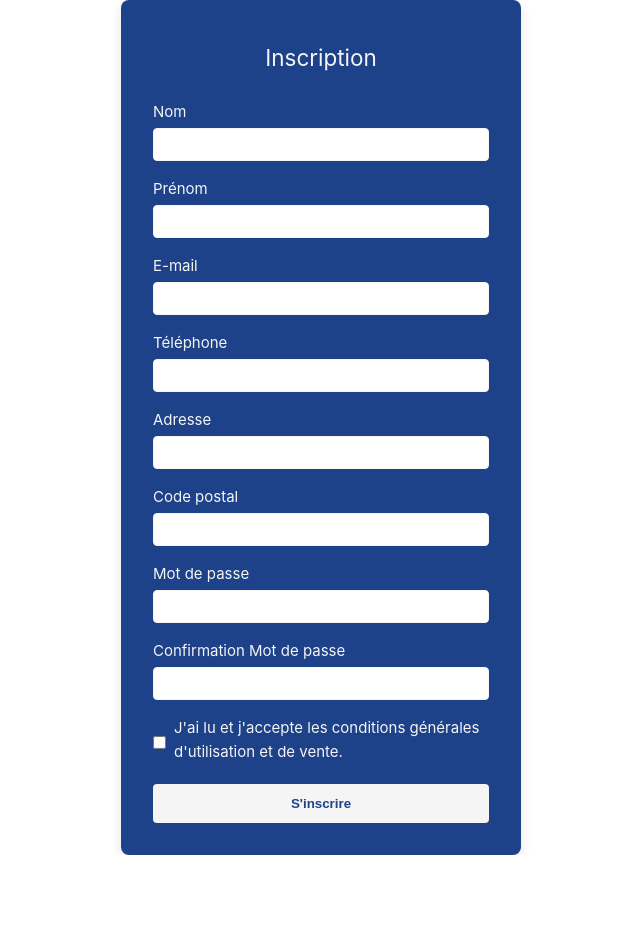
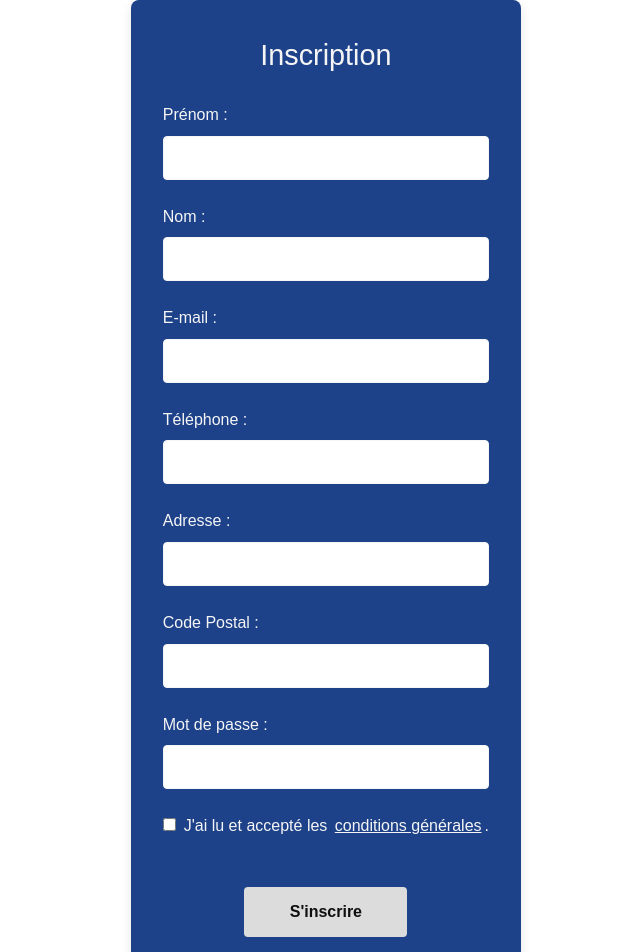
Before and after one commit to Jonathan-Bosman/baller-center, a Vue app in the folder front/: page /inscription in a window 1280 px wide. Shown: the top 952 px of the page, without its empty margins (119-759 px from the left). Before the commit the page ends 855 px from the top, so only its background shows below. Built offline with nearby package versions, Linux system fonts and the light colour scheme.

Commit message:
correction de la page register

```diff
--- a/front/src/router/index.ts
+++ b/front/src/router/index.ts
@@ -2,6 +2,7 @@ import { createRouter, createWebHistory } from 'vue-router'
 import HomeView from '../views/HomeView.vue'
 import AboutView from '@/views/AboutView.vue'
 import InscriptionView from '@/views/InscriptionView.vue'
+import ConnexionView from '@/views/ConnexionView.vue'
 
 const router = createRouter({
   history: createWebHistory(import.meta.env.BASE_URL),
@@ -20,6 +21,11 @@ const router = createRouter({
       path: '/inscription',
       name: 'inscription',
       component: InscriptionView
+    },
+    {
+      path: '/connexion',
+      name: 'connexion',
+      component: ConnexionView
     }
   ]
 })
--- /dev/null
+++ b/front/src/views/ConnexionView.vue
@@ -0,0 +1,112 @@
+<template>
+    <div class="connexion-container">
+      <h2>Connexion</h2>
+      <form @submit.prevent="handleSubmit">
+        <div class="form-group">
+          <label for="email">E-mail</label>
+          <input type="email" id="email" v-model="form.email" required />
+        </div>
+
+        <div class="form-group">
+          <label for="password">Mot de passe</label>
+          <input type="password" id="password" v-model="form.password" required />
+        </div>
+
+        <button type="submit">Se connecter</button>
+
+        <div class="forgot-password">
+          <a href="#">Mot de passe oublié ?</a>
+        </div>
+      </form>
+    </div>
+  </template>
+
+  <script setup lang="ts">
+  import { reactive } from 'vue'
+
+  const form = reactive({
+    email: '',
+    password: ''
+  })
+
+  const handleSubmit = () => {
+    alert("Connexion réussie !");
+    // Logique de connexion ou appel API pour authentification
+  }
+  </script>
+
+  <style scoped>
+  /* Style principal du conteneur */
+  .connexion-container {
+    max-width: 600px; /* Augmenter la largeur du conteneur */
+    margin: 0 auto;
+    padding: 3rem; /* Plus d'espace intérieur */
+    background-color: #1D428A;
+    color: #f5f5f5;
+    border-radius: 20px; /* Augmenter le border-radius pour des coins arrondis plus marqués */
+    box-shadow: 0px 6px 18px rgba(0, 0, 0, 0.1);
+  }
+
+  /* Titre de la page */
+  h2 {
+    text-align: center;
+    background-color: #1D428A;
+    padding: 1rem; /* Augmenter l'espace autour du titre */
+    color: white;
+    margin-bottom: 1.5rem;
+    border-radius: 10px; /* Border-radius sur le titre pour correspondre au style global */
+  }
+
+  /* Style des groupes de formulaires */
+  .form-group {
+    margin-bottom: 1.5rem; /* Plus d'espacement entre les champs */
+  }
+
+  .form-group label {
+    display: block;
+    margin-bottom: 0.5rem;
+    color: #f5f5f5;
+  }
+
+  /* Style des champs de texte (email et mot de passe) */
+  .form-group input[type="email"],
+  .form-group input[type="password"] {
+    width: 100%;
+    padding: 0.75rem; /* Augmenter la taille des champs */
+    border: 1px solid #f5f5f5;
+    border-radius: 15px; /* Augmenter le border-radius des champs de texte */
+    box-sizing: border-box;
+  }
+
+  /* Style du bouton de soumission */
+  button[type="submit"] {
+    width: 100%;
+    padding: 0.75rem;
+    border: none;
+    border-radius: 10px; /* Augmenter le border-radius du bouton */
+    background-color: #f5f5f5;
+    color: #1D428A;
+    font-weight: bold;
+    cursor: pointer;
+    transition: background-color 0.3s;
+  }
+
+  button[type="submit"]:hover {
+    background-color: #e0e0e0; /* Changer légèrement la couleur au survol */
+  }
+
+  /* Style pour le lien "Mot de passe oublié" */
+  .forgot-password {
+    text-align: center;
+    margin-top: 1rem;
+  }
+
+  .forgot-password a {
+    color: #f5f5f5;
+    text-decoration: none;
+  }
+
+  .forgot-password a:hover {
+    text-decoration: underline;
+  }
+  </style>
--- a/front/src/views/HomeView.vue
+++ b/front/src/views/HomeView.vue
@@ -11,6 +11,7 @@ import TheWelcome from '../components/TheWelcome.vue'
       <nav>
         <RouterLink to="/">Home</RouterLink>
         <RouterLink to="/Inscription">Inscription</RouterLink>
+        <RouterLink to="/Connexion">Connexion</RouterLink>
         <RouterLink to="/about">About</RouterLink>
       </nav>
     </div>
--- a/front/src/views/InscriptionView.vue
+++ b/front/src/views/InscriptionView.vue
@@ -1,4 +1,4 @@
-<template>
+<!-- <template>
   <div class="inscription-container">
     <h2>Inscription</h2>
     <form @submit.prevent="handleSubmit">
@@ -49,11 +49,13 @@
 
       <button type="submit" class="submit-button">S'inscrire</button>
     </form>
+    <p v-if="errorMessage" class="error-message">{{ errorMessage }}</p>
+    <p v-if="successMessage" class="success-message">{{ successMessage }}</p>
   </div>
 </template>
 
 <script setup lang="ts">
-  import { reactive } from 'vue'
+import { reactive, ref } from 'vue';
 
 const form = reactive({
   nom: '',
@@ -65,16 +67,44 @@
   password: '',
   confirmPassword: '',
   termsAccepted: false
-  })
+});
+
+// Pour afficher les messages d'erreur et de succès
+const errorMessage = ref('');
+const successMessage = ref('');
 
 const handleSubmit = () => {
+  errorMessage.value = '';
+  successMessage.value = '';
+
+  // Validation des mots de passe
   if (form.password !== form.confirmPassword) {
-      alert("Les mots de passe ne correspondent pas !");
+    errorMessage.value = "Les mots de passe ne correspondent pas !";
     return;
   }
-    alert("Formulaire soumis avec succès !");
-    // Logique d'inscription ou appel API pour enregistrer les données utilisateur
+
+  // Validation de la longueur du mot de passe
+  if (form.password.length < 10) {
+    errorMessage.value = "Le mot de passe doit contenir au moins 10 caractères.";
+    return;
   }
+
+  // Validation de la présence d'une minuscule, majuscule, chiffre et caractère spécial dans le mot de passe
+  const passwordRegex = /^(?=.*[a-z])(?=.*[A-Z])(?=.*[0-9])(?=.*[!@#$%^&*(),;.?":{}|<>]).{10,255}$/;
+  if (!passwordRegex.test(form.password)) {
+    errorMessage.value = "Le mot de passe doit contenir une minuscule, une majuscule, un chiffre et un caractère spécial.";
+    return;
+  }
+
+  // Validation des champs requis
+  if (!form.nom || !form.prenom || !form.email || !form.codePostal || !form.password) {
+    errorMessage.value = "Tous les champs requis doivent être remplis.";
+    return;
+  }
+
+  // Simulation d'une inscription réussie
+  successMessage.value = `Utilisateur ${form.prenom} ${form.nom} inscrit avec succès !`;
+};
 </script>
 
 <style scoped>
@@ -139,4 +169,248 @@
 .submit-button:hover {
   background-color: #e0e0e0;
 }
+
+.error-message {
+  color: red;
+  margin-top: 1rem;
+  text-align: center;
+}
+
+.success-message {
+  color: green;
+  margin-top: 1rem;
+  text-align: center;
+}
+</style> -->
+
+
+<template>
+  <div class="register">
+    <h2>Inscription</h2>
+    <form @submit.prevent="handleSubmit" class="registration-form">
+      <div class="container">
+        <label for="firstname">Prénom :</label>
+        <input v-model="firstname" id="firstname" type="text" class="input-field" required />
+      </div>
+
+      <div class="container">
+        <label for="lastname">Nom :</label>
+        <input v-model="lastname" id="lastname" type="text" class="input-field" required />
+      </div>
+
+      <div class="container">
+        <label for="email">E-mail :</label>
+        <input v-model="email" id="email" type="email" class="input-field" required />
+      </div>
+
+      <div class="container">
+        <label for="telephone">Téléphone :</label>
+        <input v-model="telephone" id="telephone" type="text" class="input-field" required />
+      </div>
+
+      <div class="container">
+        <label for="address">Adresse :</label>
+        <input v-model="address" id="address" type="text" class="input-field" required />
+      </div>
+
+      <div class="container">
+        <label for="zipcode">Code Postal :</label>
+        <input v-model="zipcode" id="zipcode" type="text" class="input-field" required />
+      </div>
+
+      <div class="container">
+        <label for="password">Mot de passe :</label>
+        <input v-model="password" id="password" type="password" class="input-field" required />
+      </div>
+
+      <!-- Case à cocher pour accepter les conditions -->
+      <div class="container">
+        <label class="checkbox-container">
+          <input type="checkbox" v-model="acceptTerms" required />
+          <span class="checkbox-text">J'ai lu et accepté les <a href="#">conditions générales</a>.</span>
+        </label>
+      </div>
+
+      <button type="submit" class="submit-button" :disabled="!acceptTerms">S'inscrire</button>
+    </form>
+
+    <p v-if="errorMessage" class="error-message">{{ errorMessage }}</p>
+    <p v-if="successMessage" class="success-message">{{ successMessage }}</p>
+  </div>
+</template>
+
+<script setup lang="ts">
+import { ref } from 'vue';
+
+const firstname = ref('');
+const lastname = ref('');
+const email = ref('');
+const telephone = ref('');
+const address = ref('');
+const zipcode = ref('');
+const password = ref('');
+const acceptTerms = ref(false); // État pour la case à cocher
+const errorMessage = ref('');
+const successMessage = ref('');
+
+const handleSubmit = async () => {
+  try {
+    const response = await fetch('http://localhost:3333/api/users/create', {
+      method: 'POST',
+      headers: { 'Content-Type': 'application/json' },
+      body: JSON.stringify({
+        firstname: firstname.value,
+        lastname: lastname.value,
+        email: email.value,
+        telephone: telephone.value,
+        address: address.value,
+        zipcode: zipcode.value,
+        password: password.value,
+      }),
+    });
+
+    if (!response.ok) {
+      const errorData = await response.json();
+      errorMessage.value = errorData.details;
+      successMessage.value = '';
+    } else {
+      const data = await response.json();
+      successMessage.value = data.message;
+      errorMessage.value = '';
+
+      firstname.value = '';
+      lastname.value = '';
+      email.value = '';
+      telephone.value = '';
+      address.value = '';
+      zipcode.value = '';
+      password.value = '';
+      acceptTerms.value = false; // Réinitialiser la case à cocher après l'envoi
+    }
+  } catch (error) {
+    errorMessage.value = 'Erreur de connexion au serveur';
+    console.error(error);
+  }
+};
+</script>
+
+<style scoped>
+/* Conteneur principal */
+.register {
+  max-width: 450px;
+  margin: 0 auto;
+  padding: 2rem;
+  background-color: #1D428A; /* Bleu */
+  color: #F5F5F5; /* Blanc */
+  border-radius: 8px;
+  box-shadow: 0 4px 12px rgba(0, 0, 0, 0.1);
+  font-family: 'Arial', sans-serif;
+  display: flex;
+  flex-direction: column;
+  justify-content: center;
+  align-items: center;
+}
+
+/* Titre principal */
+h2 {
+  text-align: center;
+  color: #F5F5F5;
+  margin-bottom: 1.5rem;
+  font-size: 1.8rem;
+}
+
+/* Formulaire */
+.registration-form {
+  display: flex;
+  flex-direction: column;
+  width: 100%;
+}
+
+.container {
+  margin-bottom: 1.5rem;
+}
+
+.container label {
+  display: block;
+  color: #F5F5F5;
+  font-size: 1rem;
+  margin-bottom: 0.5rem;
+}
+
+/* Champs de saisie */
+.input-field {
+  width: 100%;
+  padding: 0.75rem;
+  border: 1px solid #F5F5F5;
+  border-radius: 4px;
+  background-color: #FFFFFF;
+  color: #0F0F0F; /* Noir */
+  font-size: 1rem;
+  transition: border 0.3s;
+  box-sizing: border-box;
+}
+
+.input-field:focus {
+  border-color: #1D428A; /* Bleu */
+  outline: none;
+}
+
+/* Case à cocher */
+.checkbox-container {
+  display: flex;
+  align-items: center;
+  color: #F5F5F5;
+  font-size: 0.9rem;
+}
+
+.checkbox-container input {
+  margin-right: 0.5rem;
+}
+
+.checkbox-text {
+  display: inline-block;
+}
+
+.checkbox-container a {
+  color: #F5F5F5;
+  text-decoration: underline;
+}
+
+/* Bouton d'inscription */
+.submit-button {
+  padding: 1rem;
+  background-color: #F5F5F5;
+  color: #0F0F0F; /* Noir */
+  font-size: 1rem;
+  font-weight: bold;
+  border: none;
+  border-radius: 4px;
+  cursor: pointer;
+  transition: background-color 0.3s ease;
+  margin-top: 1rem;
+  width: 50%; /* Largeur réduite du bouton */
+  align-self: center; /* Centrer le bouton */
+}
+
+.submit-button:hover {
+  background-color: #e0e0e0;
+}
+
+.submit-button:disabled {
+  background-color: #dcdcdc; /* Désactiver le bouton lorsqu'il n'est pas validé */
+  cursor: not-allowed;
+}
+
+/* Messages d'erreur et succès */
+.error-message {
+  color: #C8102E; /* Rouge */
+  margin-top: 1rem;
+  text-align: center;
+}
+
+.success-message {
+  color: #4CAF50; /* Vert */
+  margin-top: 1rem;
+  text-align: center;
+}
 </style>
```
Lines whose indentation alone changed are shown as unchanged.
